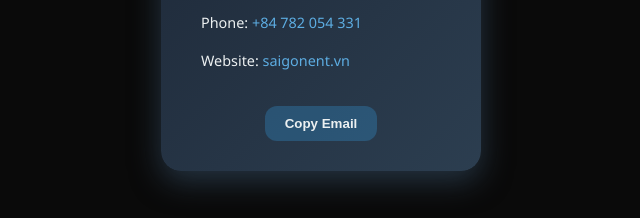
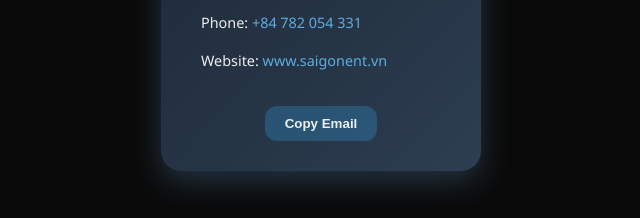
Before and after one commit to leductai/cardvisit, a plain HTML site: page index.html in a window 1280 px wide. Shown: the part 467-685 px from the top of the page, 319-959 px from the left. Drawn offline with Linux system fonts and the light colour scheme.

Commit message:
Update index.html

```diff
--- a/index.html
+++ b/index.html
@@ -110,7 +110,7 @@
     <div class="contact">
       <p>Email: <a href="mailto:leductai@saigonent.vn">leductai@saigonent.vn</a></p>
       <p>Phone: <a href="tel:+84782054331">+84 782 054 331</a></p>
-      <p>Website: <a href="https://www.saigonent.vn" target="_blank">saigonent.vn</a></p>
+      <p>Website: <a href="https://www.saigonent.vn" target="_blank">www.saigonent.vn</a></p>
     </div>
     <button class="btn-copy" onclick="copyContact()">Copy Email</button>
     <div class="copy-msg" id="copyMsg">Copied to clipboard!</div>
```
